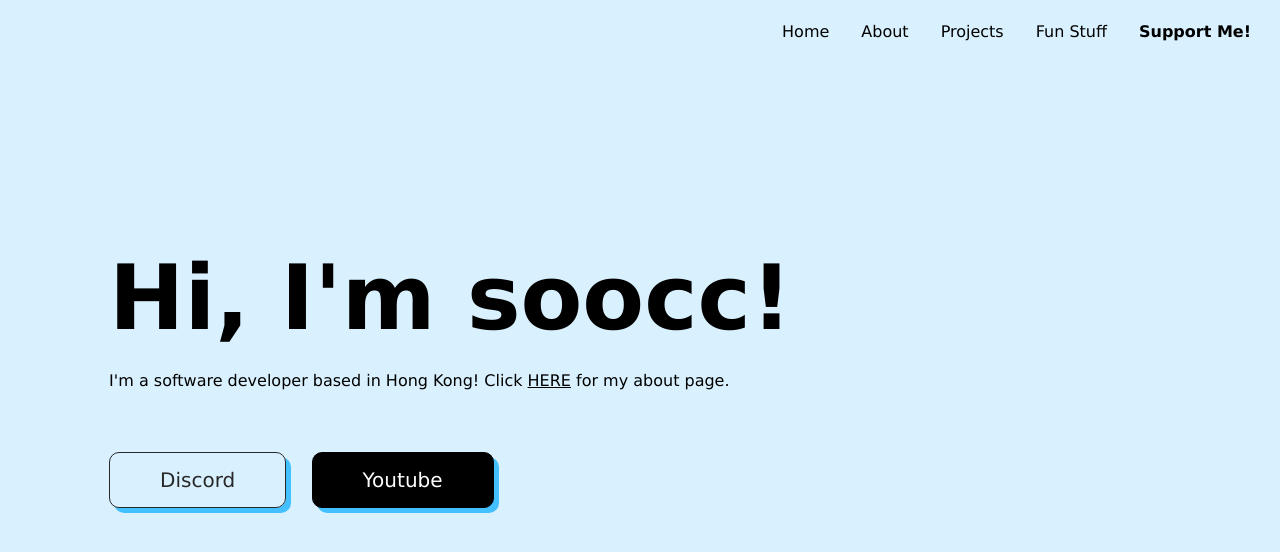
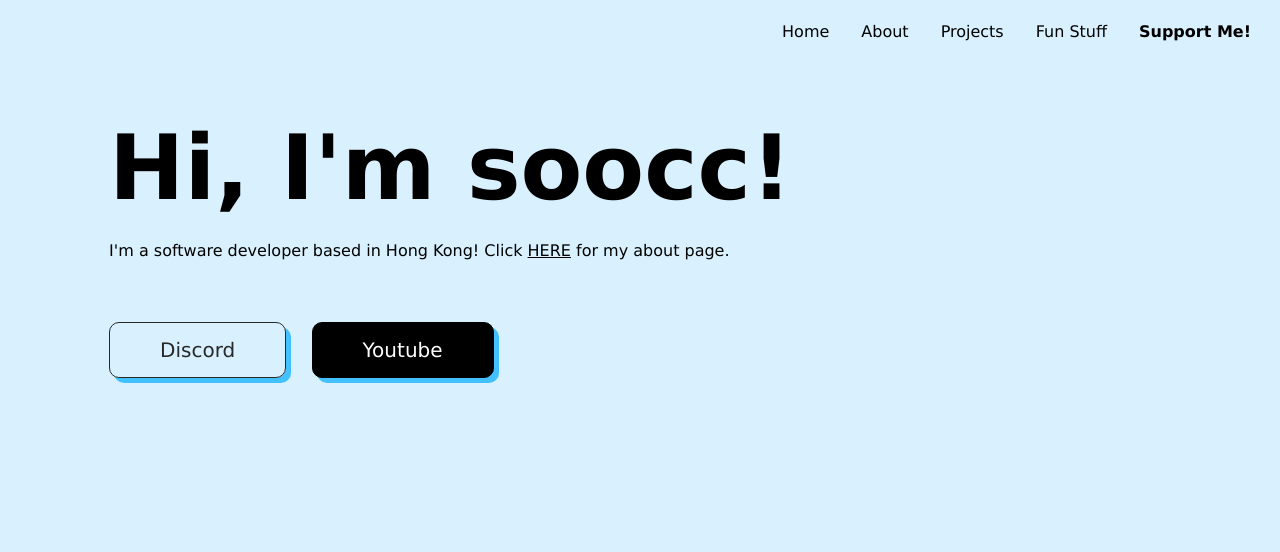
Before and after one commit to soocc/sooccsocks2, a Jekyll site: the page built from index.html, in a window 1280 px wide. Shown: the top 552 px of the page. Built offline with Jekyll 4.4.1, drawn with Linux system fonts in a browser that asks for light colours.

Commit message:
Update index.html

```diff
--- a/index.html
+++ b/index.html
@@ -12,7 +12,7 @@ layout: default
         font-weight: bold;
         font-size: 90px;
         margin-left: 8%;
-        margin-top: 15%;
+        margin-top: 0px%;
         margin-bottom: 0px;
       }
 
```
